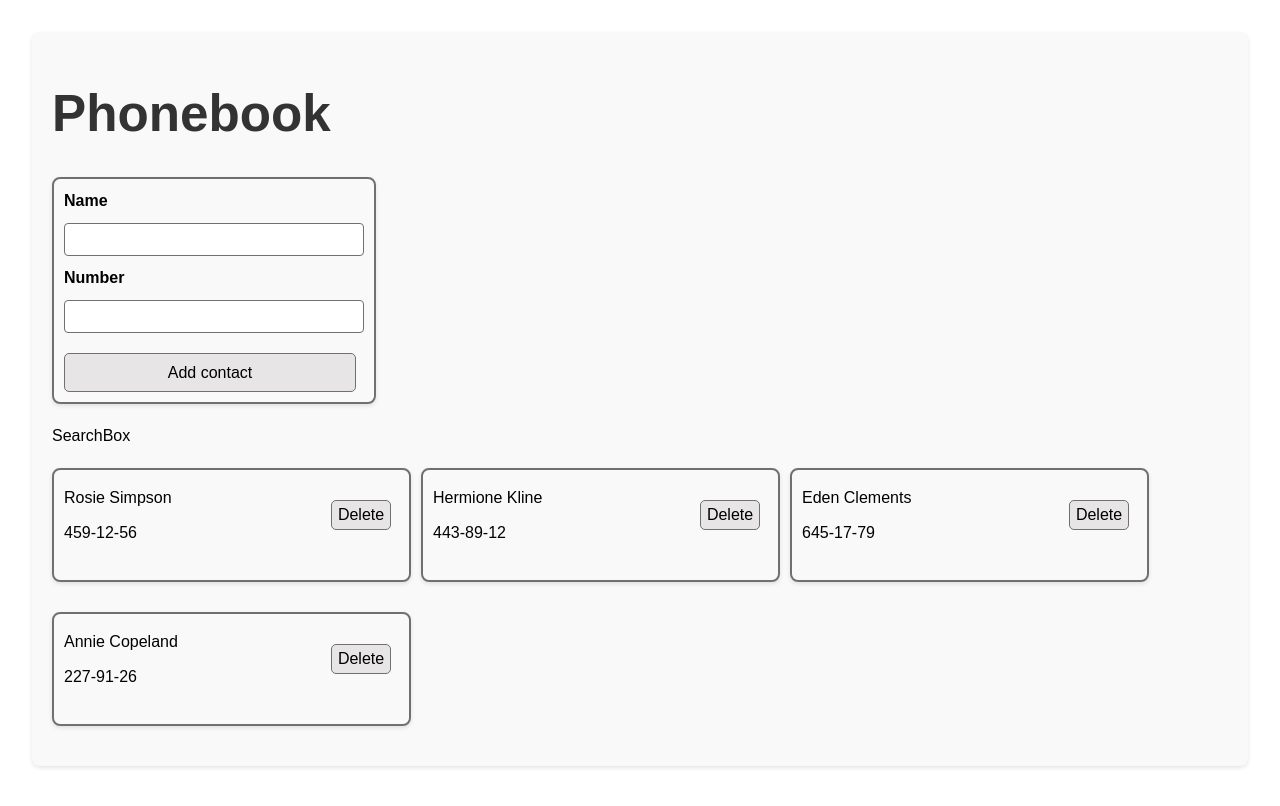
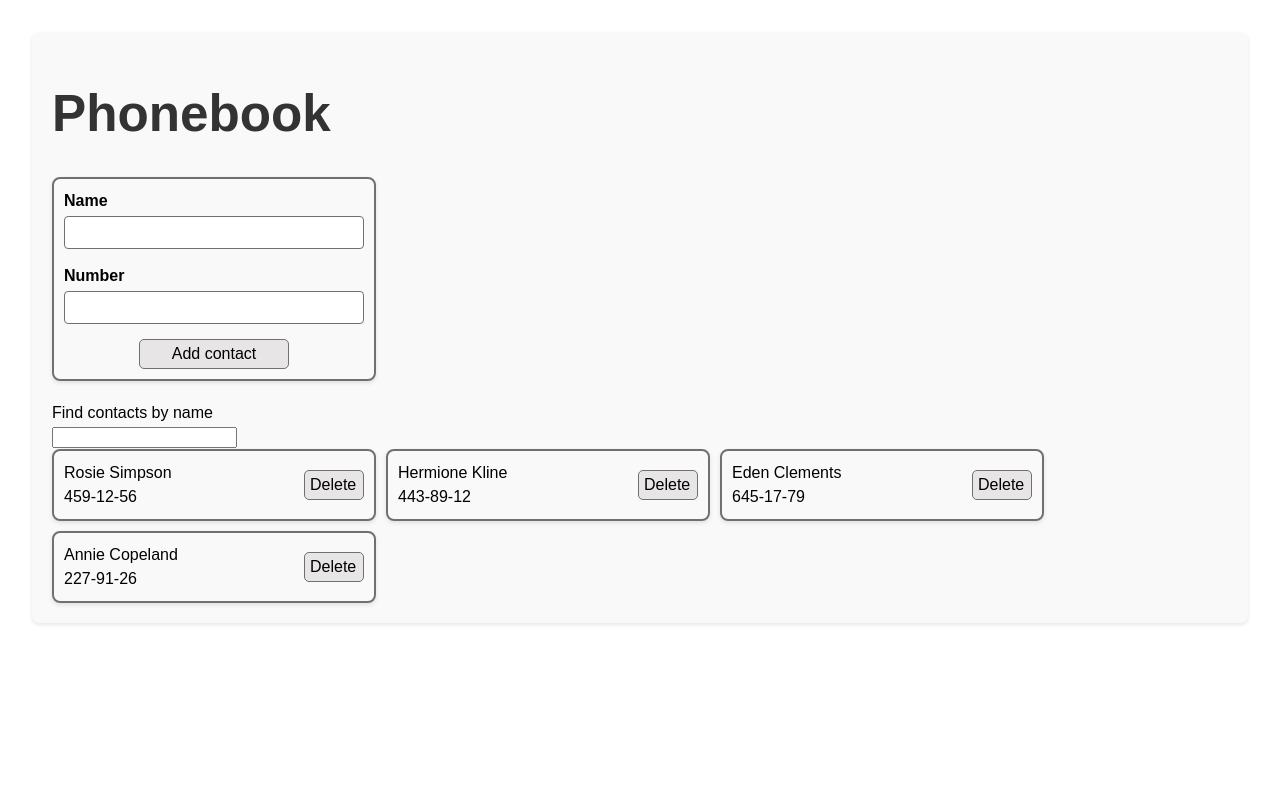
Before and after one commit to OlesyaLo/goit-react-hw-03, a React (Vite) app: page / in a window 1280 px wide. Shown: the top 806 px of the page. Built offline with nearby package versions, Linux system fonts and the light colour scheme.

Commit message:
jsx done

```diff
--- a/src/components/App/App.jsx
+++ b/src/components/App/App.jsx
@@ -1,6 +1,6 @@
 import { useEffect, useState } from 'react';
 import ContactForm from '../ContactForm/ContactForm.jsx';
-import SearchBox from '../SearchBox/SearchBox .jsx';
+import SearchBox from '../SearchBox/SearchBox.jsx';
 import ContactList from '../ContactList/ContactList.jsx';
 
 import initialContacts from '../../contacts.json';
@@ -8,14 +8,12 @@ import initialContacts from '../../contacts.json';
 import css from './App.module.css';
 
 function App() {
-  const [contacts, setContacts] = useState(initialContacts);
+  const getInitialValues = () => {
+    const storageValues = localStorage.getItem('saved-contacts');
+    return storageValues !== null ? JSON.parse(storageValues) : initialContacts;
+  };
 
-  useEffect(() => {
-    const savedContacts = localStorage.getItem('saved-contacts');
-    if (savedContacts) {
-      setContacts(JSON.parse(savedContacts));
-    }
-  }, []);
+  const [contacts, setContacts] = useState(getInitialValues);
 
   useEffect(() => {
     localStorage.setItem('saved-contacts', JSON.stringify(contacts));
@@ -33,12 +31,18 @@ function App() {
     });
   };
 
+  const [filter, setFilter] = useState('');
+
+  const visibleContacts = contacts.filter(contact =>
+    contact.name.toLocaleLowerCase().includes(filter.toLocaleLowerCase())
+  );
+
   return (
     <div className={css.container}>
       <h1>Phonebook</h1>
       <ContactForm addContact={addContact} />
-      <SearchBox />
-      <ContactList contacts={contacts} deleteContact={deleteContact} />
+      <SearchBox value={filter} onFilter={setFilter} />
+      <ContactList contacts={visibleContacts} deleteContact={deleteContact} />
     </div>
   );
 }
--- a/src/components/Contact/Contact.module.css
+++ b/src/components/Contact/Contact.module.css
@@ -1,11 +1,4 @@
 .containerContact {
-  /* margin: 10px 10px;
-  padding: 20px;
-  max-width: 600px;
-  background-color: #f9f9f9;
-  border-radius: 8px;
-  box-shadow: 0 2px 4px rgba(0, 0, 0, 0.1); */
-
   border: 2px solid #707070;
   border-radius: 8px;
   box-shadow: 0 2px 4px rgba(0, 0, 0, 0.1);
@@ -13,25 +6,27 @@
   display: flex;
   flex-direction: row;
   max-width: 600px;
-  /* align-items: center;
-  justify-content: space-between; */
+  min-width: 300px;
   gap: 12px;
+  position: relative;
 }
 
 .deleteBtn {
-  border: 1px solid #707070;
-  border-radius: 5px;
   padding: 5px;
   width: 60px;
   height: 30px;
-  margin-top: 20px;
-  margin-left: 20px;
+  display: flex;
+  align-items: center;
+  align-items: flex-end;
+  position: absolute;
+  top: 50%;
+  transform: translate(400%, -50%);
 }
 .text {
-  align-items: center;
+  text-align: left;
   display: flex;
   width: 235px;
-  height: 35px;
+
   gap: 5px;
 }
 .containerUserData {
--- a/src/components/ContactForm/ContactForm.jsx
+++ b/src/components/ContactForm/ContactForm.jsx
@@ -43,7 +43,7 @@ export default function ContactForm({ addContact }) {
         <label className={css.label} htmlFor={nameFieldId}>
           Name
         </label>
-        <Field type="text" name="name" id={nameFieldId} />
+        <Field type="text" className={css.input} name="name" id={nameFieldId} />
         <ErrorMessage
           className={css.errorMessage}
           name="name"
@@ -53,7 +53,12 @@ export default function ContactForm({ addContact }) {
         <label className={css.label} htmlFor={phoneFieldId}>
           Number
         </label>
-        <Field type="tel" name="number" id={phoneFieldId} />
+        <Field
+          type="tel"
+          className={css.input}
+          name="number"
+          id={phoneFieldId}
+        />
         <ErrorMessage
           className={css.errorMessage}
           name="number"
--- a/src/components/ContactForm/ContactForm.module.css
+++ b/src/components/ContactForm/ContactForm.module.css
@@ -1,7 +1,6 @@
 .form {
   display: flex;
   flex-direction: column;
-  gap: 10px;
   margin-bottom: 20px;
   max-width: 300px;
   border: 2px solid #707070;
@@ -12,18 +11,23 @@
 
 .label {
   font-weight: bold;
+  margin-bottom: 3px;
 }
 
-input {
+.input {
   padding: 8px;
   border: 1px solid #707070;
   border-radius: 4px;
+  margin-bottom: 15px;
 }
 
 .addContactBtn {
   margin-top: 10px;
-  border: 1px solid #707070;
-  border-radius: 5px;
+  padding: 5px;
+  width: 150px;
+  height: 30px;
+  display: block;
+  margin: auto;
 }
 
 .errorMessage {
--- a/src/components/ContactList/ContactList.module.css
+++ b/src/components/ContactList/ContactList.module.css
@@ -9,4 +9,6 @@
   display: flex;
   flex-direction: row;
   width: auto;
+  margin: 0;
+  padding: 0;
 }
--- a/src/components/SearchBox/SearchBox .jsx
+++ /dev/null
@@ -1,3 +0,0 @@
-export default function SearchBox() {
-  return <div>SearchBox </div>;
-}
--- /dev/null
+++ b/src/components/SearchBox/SearchBox.jsx
@@ -0,0 +1,14 @@
+import css from './SearchBox.module.css';
+
+export default function SearchBox({ value, onFilter }) {
+  return (
+    <div className="css.container">
+      <p className={css.label}>Find contacts by name</p>
+      <input
+        type="text"
+        value={value}
+        onChange={e => onFilter(e.target.value)}
+      />
+    </div>
+  );
+}
--- a/src/index.css
+++ b/src/index.css
@@ -35,31 +35,29 @@ ul {
   list-style: none;
 }
 
+li {
+  margin: 0;
+  padding: 0;
+  list-style: none;
+}
+
 button {
-  border-radius: 8px;
-  border: 2px solid rgb(208, 207, 207);
-  padding: 0.6em 1.2em;
+  border: 1px solid #707070;
+  border-radius: 5px;
+  /* padding: 5px; */
+
   font-size: 1em;
   font-weight: 500;
   font-family: inherit;
-  background-color: #1a1a1a;
+  background-color: #e7e5e5;
   cursor: pointer;
   transition: border-color 0.25s;
-  margin-right: 8px;
 }
 
 button:hover {
   border-color: black;
 }
 
-button {
-  background-color: #e7e5e5;
-}
-
-div {
-  margin-bottom: 20px;
-}
-
 p {
   margin: 0;
 }
```
Also changed, not shown: src/components/SearchBox/SearchBox.module.css (added).
